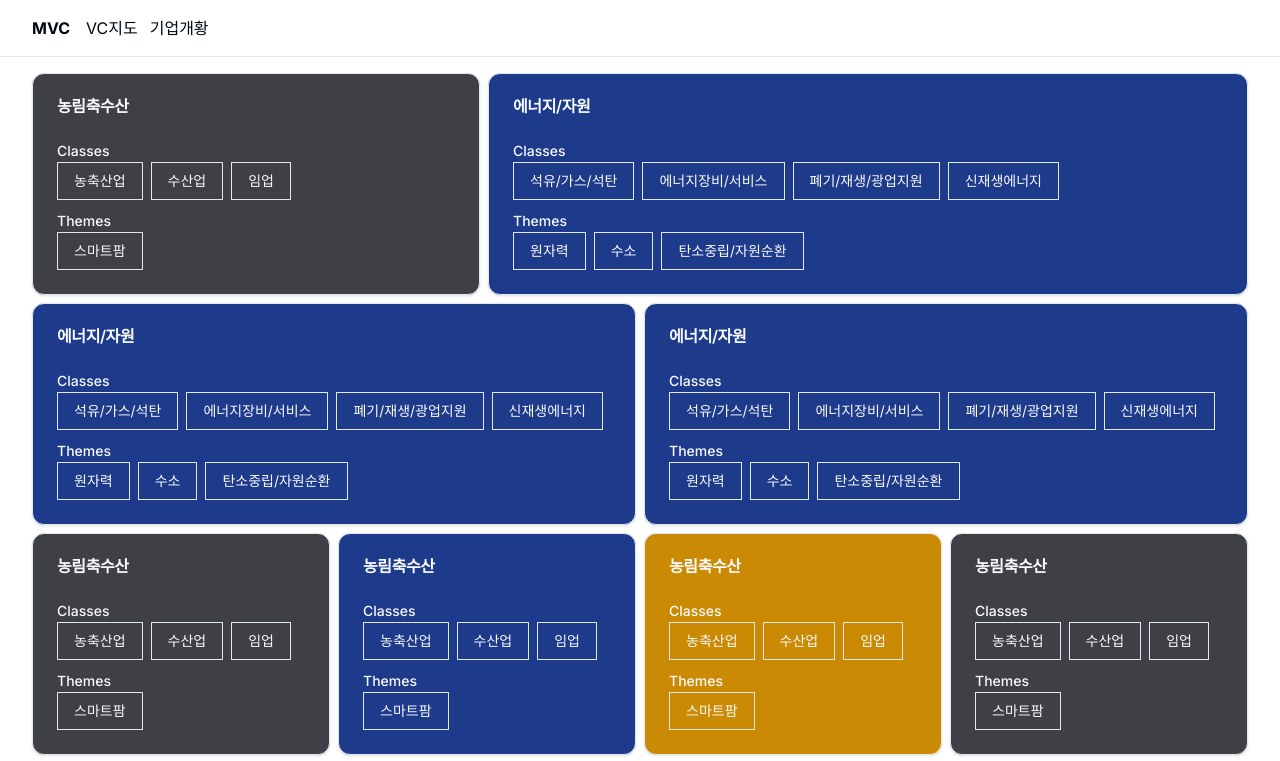
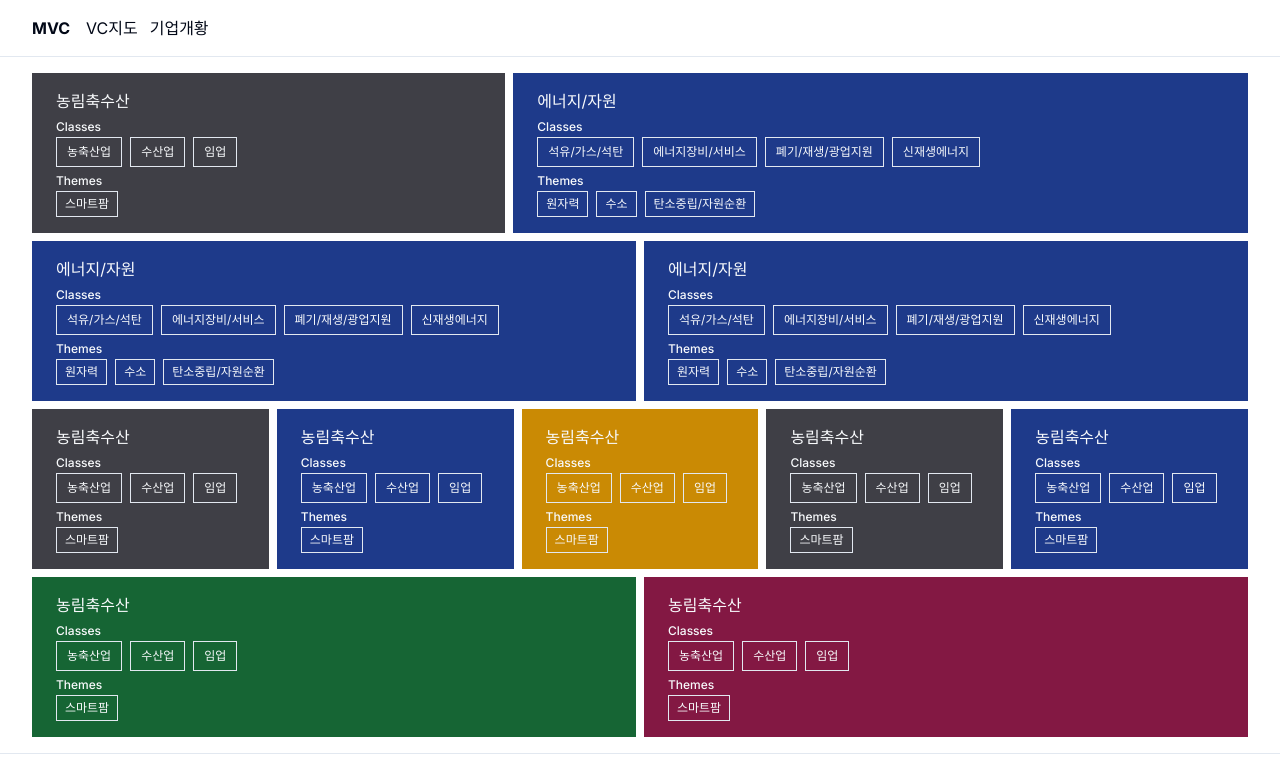
Before and after one commit to hyeeok/Map_value_chain, a Next.js app in the folder frontend/: page /home in a window 1280 px wide. Shown: the top 761 px of the page. Built offline with nearby package versions, Linux system fonts and the light colour scheme.

Commit message:
feat: add home

```diff
--- a/frontend/src/app/home/_components/vc-map.tsx
+++ b/frontend/src/app/home/_components/vc-map.tsx
@@ -1,9 +1,7 @@
-import { Card, CardContent, CardHeader, CardTitle } from '@/components/ui/card';
-
 export type VCMapElementType = {
   domainCode: string;
   domainName: string;
-  domainDivision: number;
+  domainDivision: string;
   classList: {
     industryClassCode: string;
     industryClassName: string;
@@ -28,50 +26,50 @@
   return (
     <div className="flex flex-wrap gap-2">
       {data.map((domainItem, di) => (
-        <Card
+        <div
           key={di}
-          className={`flex-auto box-border ${
+          className={`flex flex-col px-6 py-4 flex-auto box-border ${
             divisionColor[domainItem.domainDivision]
           }`}
         >
-          <CardHeader>
-            <CardTitle className="inline-block flex justify-between text-primary-foreground">
+          <div>
+            <div className="inline-block flex justify-between text-primary-foreground">
               {domainItem.domainName}
-            </CardTitle>
-          </CardHeader>
-          <CardContent>
+            </div>
+          </div>
+          <div>
             <div>
-              <label className="text-sm font-medium leading-none mb-2 text-primary-foreground">
+              <label className="text-xs font-medium leading-none mb-2 text-primary-foreground">
                 Classes
               </label>
               <div className="flex flex-wrap gap-2">
                 {domainItem.classList.map((classItem, ci) => (
                   <div
                     key={ci}
-                    className="px-4 py-2 border text-sm text-primary-foreground"
+                    className="px-2.5 py-1.5 border text-xs text-primary-foreground"
                   >
                     {classItem.industryClassName}
                   </div>
                 ))}
               </div>
             </div>
-            <div className="pt-2">
-              <label className="text-sm font-medium leading-none mb-2 text-primary-foreground">
+            <div>
+              <label className="text-xs font-medium leading-none mb-2 text-primary-foreground">
                 Themes
               </label>
               <div className="flex flex-wrap gap-2">
                 {domainItem.themeList.map((themeItem, ti) => (
                   <div
                     key={ti}
-                    className="px-4 py-2 border text-sm text-primary-foreground"
+                    className="px-2 py-1 border text-xs text-primary-foreground"
                   >
                     {themeItem.industryClassName}
                   </div>
                 ))}
               </div>
             </div>
-          </CardContent>
-        </Card>
+          </div>
+        </div>
       ))}
     </div>
   );
```
